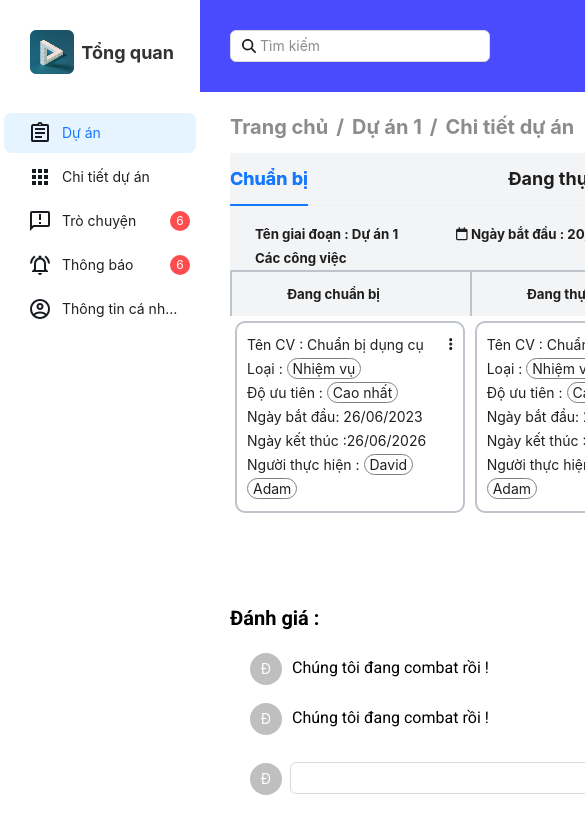
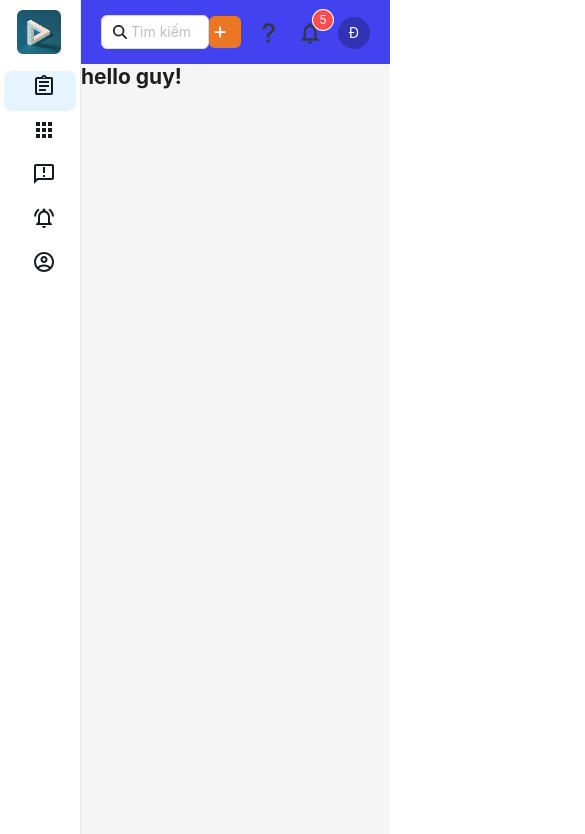
Before and after one commit to vocday/project04, a React (Create React App) app in the folder client/: page / in a window 390 px wide. Shown: the top 834 px of the page, 585 px wide, since content can reach past the window. Built offline with nearby package versions, Linux system fonts and the light colour scheme.

Commit message:
responsive

```diff
--- /dev/null
+++ b/client/src/layouts/Header/Header.jsx
@@ -0,0 +1,92 @@
+import { faMagnifyingGlass, faPlus } from "@fortawesome/free-solid-svg-icons";
+import { FontAwesomeIcon } from "@fortawesome/react-fontawesome";
+import {
+	Avatar,
+	Badge,
+	Button,
+	Col,
+	ConfigProvider,
+	Image,
+	Input,
+	Layout,
+	Row,
+	Space,
+	Tooltip,
+} from "antd";
+
+import classNames from "classnames/bind";
+
+import styles from "./Header.module.scss";
+import question from "../../assets/image/question.png";
+import notifications1 from "../../assets/image/notifications1.png";
+
+const cx = classNames.bind(styles);
+
+const HeaderLayout = () => {
+	const { Header } = Layout;
+	return (
+		<Header className={cx("wrapper")}>
+			<Input
+				placeholder="Tìm kiếm"
+				prefix={
+					<Tooltip title="Tìm kiếm">
+						<FontAwesomeIcon
+							icon={faMagnifyingGlass}
+							className={cx("icon--search")}
+						/>
+					</Tooltip>
+				}
+				className={cx("input")}
+				// style={{ width: "300px" }}
+			/>
+
+			<Space size={15} className={cx("action")} align="center">
+				<ConfigProvider
+					theme={{ token: { colorPrimary: "rgb(235, 118, 35)" } }}
+				>
+					<Button
+						type="primary"
+						icon={<FontAwesomeIcon icon={faPlus} className={cx("icon1")} />}
+						className={cx("btn--on")}
+					>
+						Tạo công việc mới
+					</Button>
+					<Tooltip title="Thêm công việc mới">
+						<Button
+							type="primary"
+							icon={<FontAwesomeIcon icon={faPlus} className={cx("icon1")} />}
+							className={cx("btn--off")}
+						></Button>
+					</Tooltip>
+				</ConfigProvider>
+
+				<Tooltip title="Câu hỏi thường gặp">
+					<Image
+						preview={false}
+						width={"26px"}
+						height={"26px"}
+						src={question}
+						alt="image"
+						className={cx("icon")}
+					/>
+				</Tooltip>
+				<Badge count={5}>
+					<Tooltip title="Thông báo">
+						<Image
+							preview={false}
+							width={"26px"}
+							height={"26px"}
+							src={notifications1}
+							alt="image"
+							className={cx("icon")}
+						/>
+					</Tooltip>
+				</Badge>
+
+				<Avatar className={cx("icon")}>Đ</Avatar>
+			</Space>
+		</Header>
+	);
+};
+
+export default HeaderLayout;
--- /dev/null
+++ b/client/src/layouts/Header/Header.module.scss
@@ -0,0 +1,40 @@
+.wrapper {
+	display: flex;
+	background-color: rgb(66, 66, 240);
+	padding: 15px 20px;
+	justify-content: space-between;
+}
+
+.icon1 {
+	margin-right: 10px;
+}
+
+.input {
+	width: 300px;
+}
+
+.input::placeholder {
+	color: rgb(140, 140, 140);
+}
+
+.action {
+	align-items: center;
+}
+
+.icon {
+	cursor: pointer;
+}
+
+.btn--off {
+	display: none;
+}
+
+@media (max-width: 800px) {
+	.btn--off {
+		display: block;
+	}
+
+	.btn--on {
+		display: none;
+	}
+}
--- /dev/null
+++ b/client/src/layouts/MasterLayout/MasterLayout.jsx
@@ -0,0 +1,19 @@
+import { Layout } from "antd";
+import React from "react";
+import HeaderLayout from "../Header/Header";
+import SiderLayout from "../Sider/Sider";
+
+const MasterLayout = ({ children }) => {
+	const { Content } = Layout;
+	return (
+		<Layout>
+			<SiderLayout />
+			<Content>
+				<HeaderLayout />
+				{children}
+			</Content>
+		</Layout>
+	);
+};
+
+export default MasterLayout;
--- a/client/src/layouts/Sider/Sider.jsx
+++ b/client/src/layouts/Sider/Sider.jsx
@@ -1,4 +1,4 @@
-import { Badge, Layout, Menu } from "antd";
+import { Badge, Image, Layout, Menu, Space } from "antd";
 import classNames from "classnames/bind";
 import React from "react";
 import detail from "../../assets/image/detail.png";
@@ -38,11 +38,16 @@ const SiderLayout = () => {
 
 	return (
 		<>
-			<Sider width={200} style={{ background: "#fff" }} className={cx("sider")}>
-				<div className={cx("logo")}>
+			<Sider
+				width={200}
+				style={{ background: "#fff" }}
+				className={cx("sider")}
+				breakpoint={"md"}
+			>
+				<Space className={cx("logo")}>
 					<img src={logo} alt="logo" />
 					<h1>Tổng quan</h1>
-				</div>
+				</Space>
 				<Menu
 					mode="inline"
 					defaultSelectedKeys={["0"]}
--- a/client/src/layouts/Sider/Sider.module.scss
+++ b/client/src/layouts/Sider/Sider.module.scss
@@ -1,16 +1,6 @@
 .logo {
-	display: flex;
-	margin: 30px 30px 35px 30px;
-	width: 9rem;
-	justify-content: space-between;
-	align-items: center;
 	font-size: 12px;
-}
-
-.sider {
-	color: #333;
-	height: max-content;
-	min-height: 100vh;
+	margin: 15px 30px;
 }
 
 .image {
@@ -24,3 +14,13 @@
 	min-height: 100vh;
 	background-color: rgb(233, 232, 237);
 }
+
+@media (max-width: 767px) {
+	.logo {
+		h1 {
+			display: none;
+		}
+
+		margin: 10px 17px;
+	}
+}
--- a/client/src/pages/StagesPage/StagesPage.jsx
+++ b/client/src/pages/StagesPage/StagesPage.jsx
@@ -1,29 +1,20 @@
-import { faMagnifyingGlass, faPlus } from "@fortawesome/free-solid-svg-icons";
-import { FontAwesomeIcon } from "@fortawesome/react-fontawesome";
-import {
-	Avatar,
-	Badge,
-	Breadcrumb,
-	Button,
-	ConfigProvider,
-	Input,
-	Space,
-	Tabs,
-} from "antd";
+import { Divider, Layout } from "antd";
 
 import classNames from "classnames/bind";
 import React from "react";
 
 import SiderLayout from "../../layouts/Sider/Sider";
-import question from "../../assets/image/question.png";
-import notification1 from "../../assets/image/notifications1.png";
 
+import TabItem from "../../components/TabItem/TabItem";
+import HeaderLayout from "../../layouts/Header/Header";
 import styles from "./StagesPage.module.scss";
-import TabItem from "../../components/TabItem/TabItem";
+import MasterLayout from "../../layouts/MasterLayout/MasterLayout";
 
 const cx = classNames.bind(styles);
 
 const StagesPage = () => {
+	const { Header, Content } = Layout;
+
 	const tabsItem = [
 		{
 			key: 1,
@@ -48,87 +39,9 @@ const StagesPage = () => {
 	];
 
 	return (
-		<div className={cx("wrap")}>
-			<SiderLayout />
-			<div className={cx("content")}>
-				<div className={cx("header")}>
-					<div>
-						<Input
-							placeholder="Tìm kiếm"
-							prefix={<FontAwesomeIcon icon={faMagnifyingGlass} />}
-							id={cx("input")}
-							style={{ backgroundColor: "#fff" }}
-						/>
-					</div>
-					<Space size={10}>
-						<ConfigProvider
-							theme={{ token: { colorPrimary: "rgb(235, 118, 35)" } }}
-						>
-							<Button
-								type="primary"
-								icon={<FontAwesomeIcon icon={faPlus} className={cx("icon1")} />}
-								className={cx("btn-add")}
-							>
-								Tạo công việc mới
-							</Button>
-						</ConfigProvider>
-
-						<img src={question} alt="image" className={cx("icon")} />
-						<Badge count={5}>
-							<img src={notification1} alt="image" className={cx("icon")} />
-						</Badge>
-
-						<Avatar>Đ</Avatar>
-					</Space>
-				</div>
-				<div className={cx("content--sub")}>
-					<Breadcrumb
-						className={cx("name")}
-						items={[
-							{
-								title: "Trang chủ",
-							},
-							{
-								title: <a href="">Dự án 1</a>,
-							},
-							{
-								title: <a href="">Chi tiết dự án</a>,
-							},
-						]}
-					/>
-
-					<Tabs
-						items={tabsItem}
-						tabBarGutter={"200px"}
-						className={cx("table")}
-						centered
-					/>
-
-					<div className={cx("comment")}>
-						<h4>Đánh giá : </h4>
-						<div className={cx("comment--sub")}>
-							<Space size={10}>
-								<Avatar>Đ</Avatar>
-								<p>Chúng tôi đang combat rồi !</p>
-							</Space>
-
-							<Space size={10}>
-								<Avatar>Đ</Avatar>
-								<p>Chúng tôi đang combat rồi !</p>
-							</Space>
-						</div>
-
-						<div className={cx("add--comment")}>
-							<Space>
-								<Avatar>Đ</Avatar>
-								<Input style={{ width: 700 }} />
-								<Button type="primary"> Đánh giá</Button>
-							</Space>
-						</div>
-					</div>
-				</div>
-			</div>
-		</div>
+		<MasterLayout>
+			<h2>hello guy!</h2>
+		</MasterLayout>
 	);
 };
 
--- a/client/src/pages/StagesPage/StagesPage.module.scss
+++ b/client/src/pages/StagesPage/StagesPage.module.scss
@@ -10,34 +10,17 @@
 	padding: 0 30px;
 }
 
-.header {
-	display: flex;
-	justify-content: space-between;
-	background-color: rgb(74, 74, 255);
-	padding: 30px;
-}
+// .header {
+// 	display: flex;
+// 	justify-content: space-between;
+// 	background-color: rgb(74, 74, 255);
+// 	padding: 30px;
+// }
 
 .name {
 	margin: 20px 0 10px 0;
 	font-size: 20px;
 	font-weight: 700;
-}
-
-.icon1 {
-	margin-right: 10px;
-}
-
-#input {
-	background-color: #fff;
-}
-
-#input::placeholder {
-	color: rgb(140, 140, 140);
-}
-
-.icon {
-	width: 24px;
-	height: 24px;
 }
 
 .table {
@@ -65,8 +48,4 @@
 		display: flex;
 		flex-direction: column;
 	}
-
-	.add--comment {
-		width: 100%;
-	}
 }
```
Also changed, not shown: client/src/layouts/Header/Header.js (deleted).
